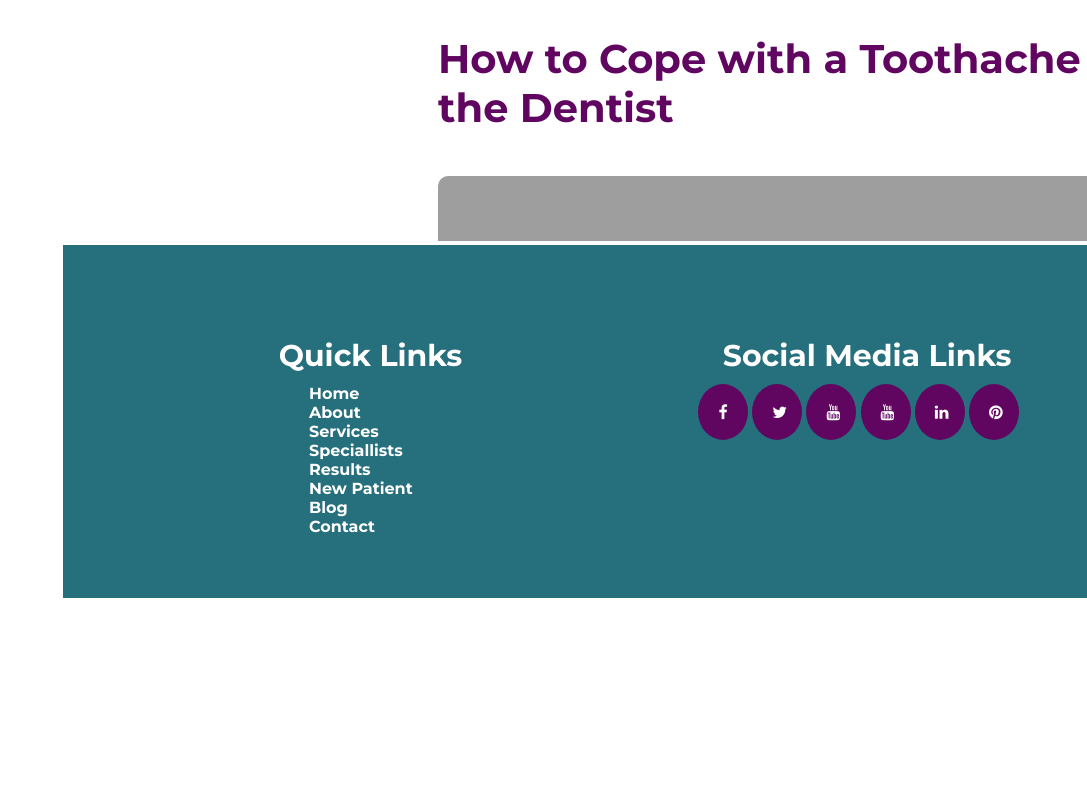
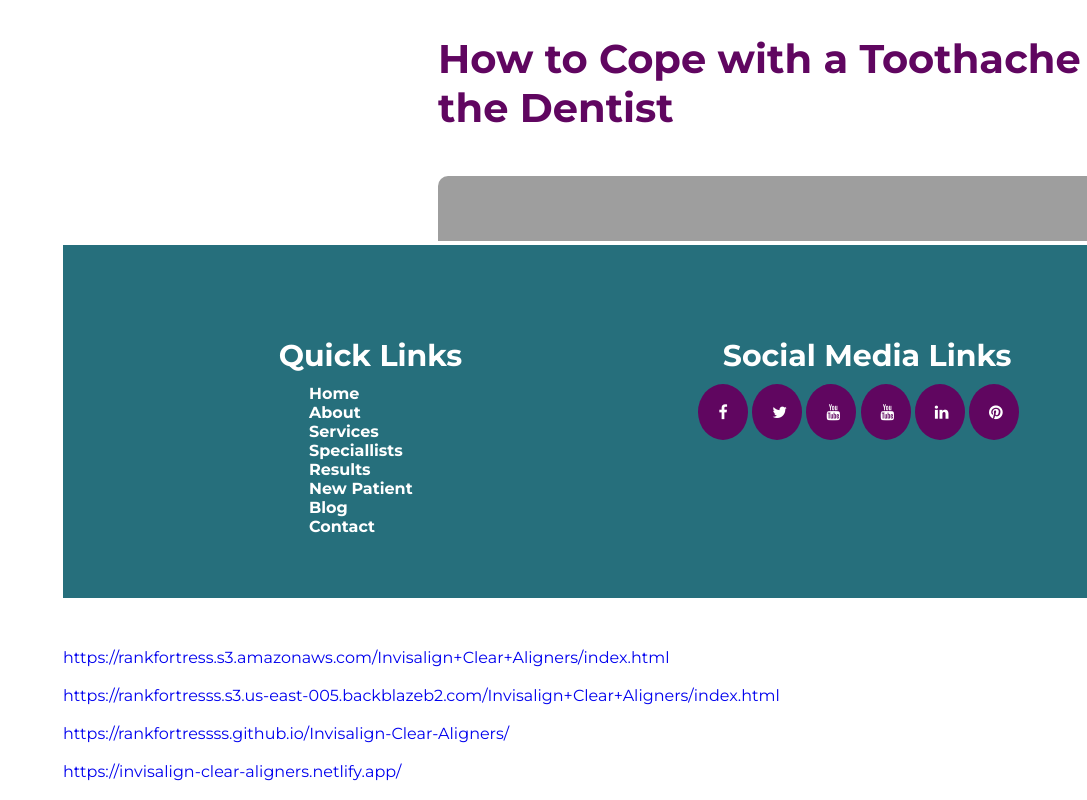
Before and after one commit to rankfortressss/Invisalign-Clear-Aligners, a plain HTML site: page index.html in a window 1280 px wide. Shown: the part 4807-5607 px from the top of the page, without its empty margins (193-1280 px from the left). Drawn offline with Linux system fonts and the light colour scheme.

Commit message:
Add files via upload

```diff
--- a/index.html
+++ b/index.html
@@ -127,13 +127,13 @@
             </section>
             <!--Links-->
             <section>
-                <a target="_bLank" href=""></a><br>
+                <a target="_bLank" href="https://rankfortress.s3.amazonaws.com/Invisalign+Clear+Aligners/index.html">https://rankfortress.s3.amazonaws.com/Invisalign+Clear+Aligners/index.html</a><br>
                 <br>
-                <a target="_bLank" href=""></a><br>
+                <a target="_bLank" href="https://rankfortresss.s3.us-east-005.backblazeb2.com/Invisalign+Clear+Aligners/index.html">https://rankfortresss.s3.us-east-005.backblazeb2.com/Invisalign+Clear+Aligners/index.html</a><br>
                 <br>
-                <a target="_bLank" href=""></a><br>
+                <a target="_bLank" href="https://rankfortressss.github.io/Invisalign-Clear-Aligners/">https://rankfortressss.github.io/Invisalign-Clear-Aligners/</a><br>
                 <br>
-                <a target="_bLank" href=""></a><br>
+                <a target="_bLank" href="https://invisalign-clear-aligners.netlify.app/">https://invisalign-clear-aligners.netlify.app/</a><br>
                 <br>
             </section>
 
```
